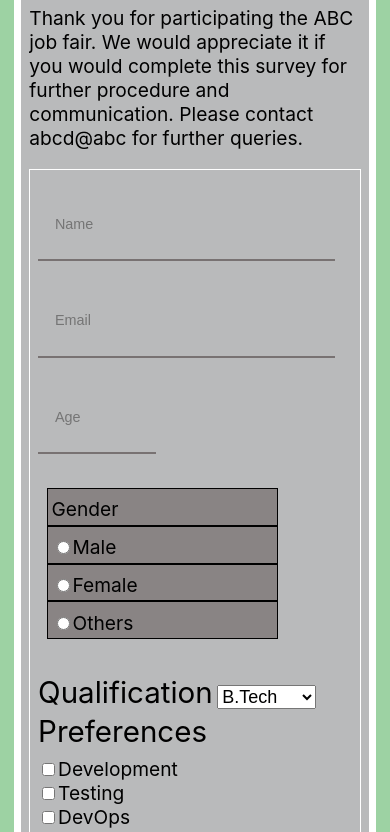
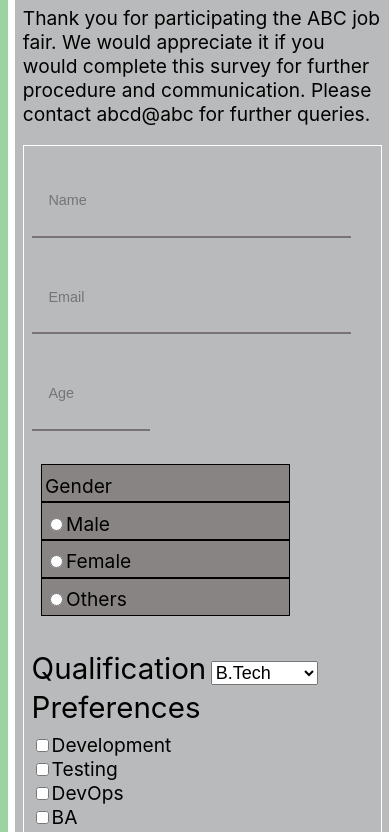
Before and after one commit to varghese-francis18/survey-form, a plain HTML site: page index.html in a window 390 px wide. Shown: the part 138-970 px from the top of the page. Drawn offline with Linux system fonts and the light colour scheme.

Commit message:
Add files via upload

```diff
--- a/style.css
+++ b/style.css
@@ -188,14 +188,12 @@ button {
         background-color: rgb(185, 186, 187);
         padding: 2vw;
         color: #000;
-        width: 85vw;
+        width: 92vw;
         margin: auto;
 
     }
 
-    .heading {
-        font-size: large;
-    }
+
 
     #description {
         font-size: larger;
@@ -231,9 +229,7 @@ button {
     .textbox{
         height: 8vh;
     }
-    .gender{
 
-    }
 
     #radiobox {
 
```
